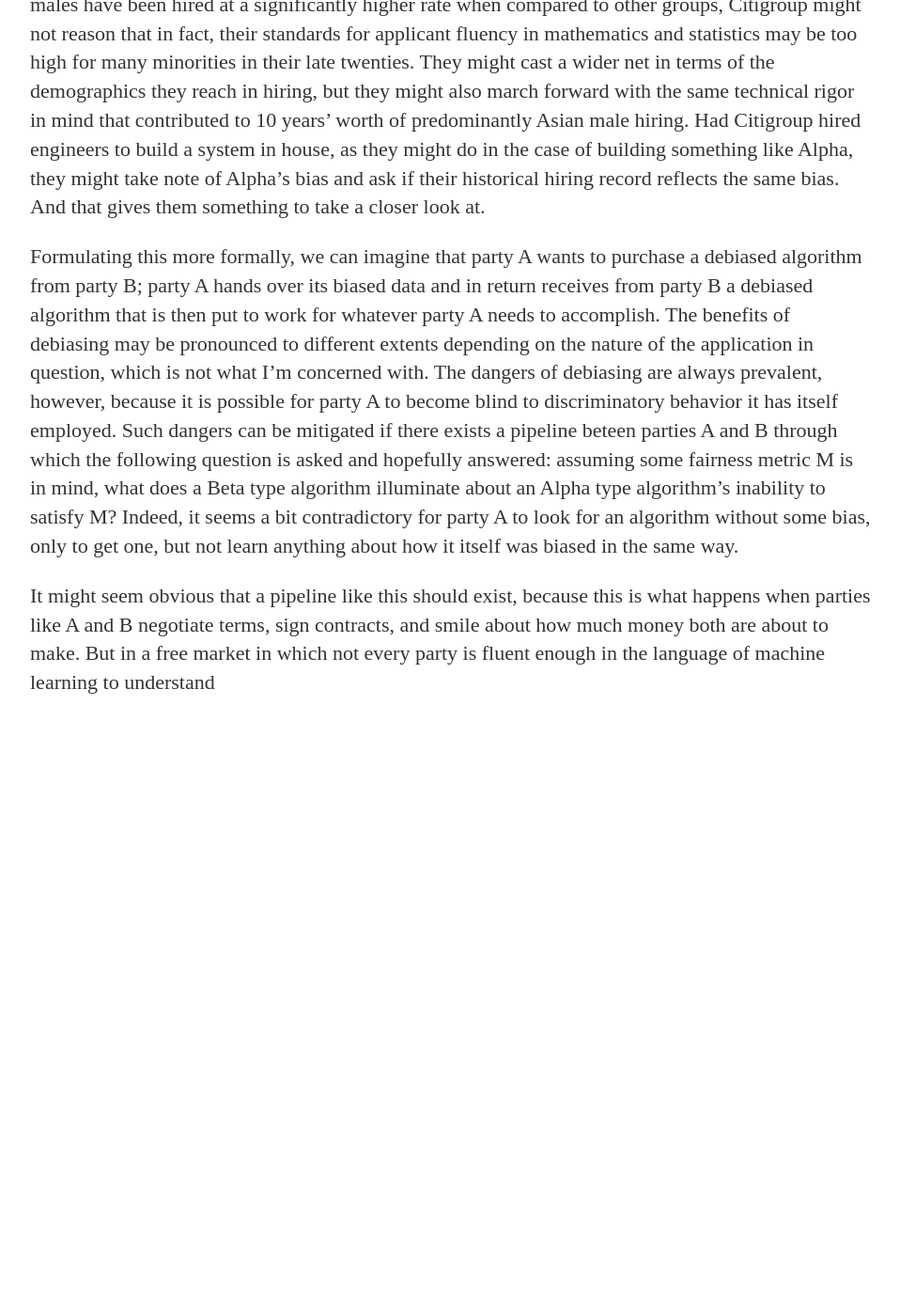
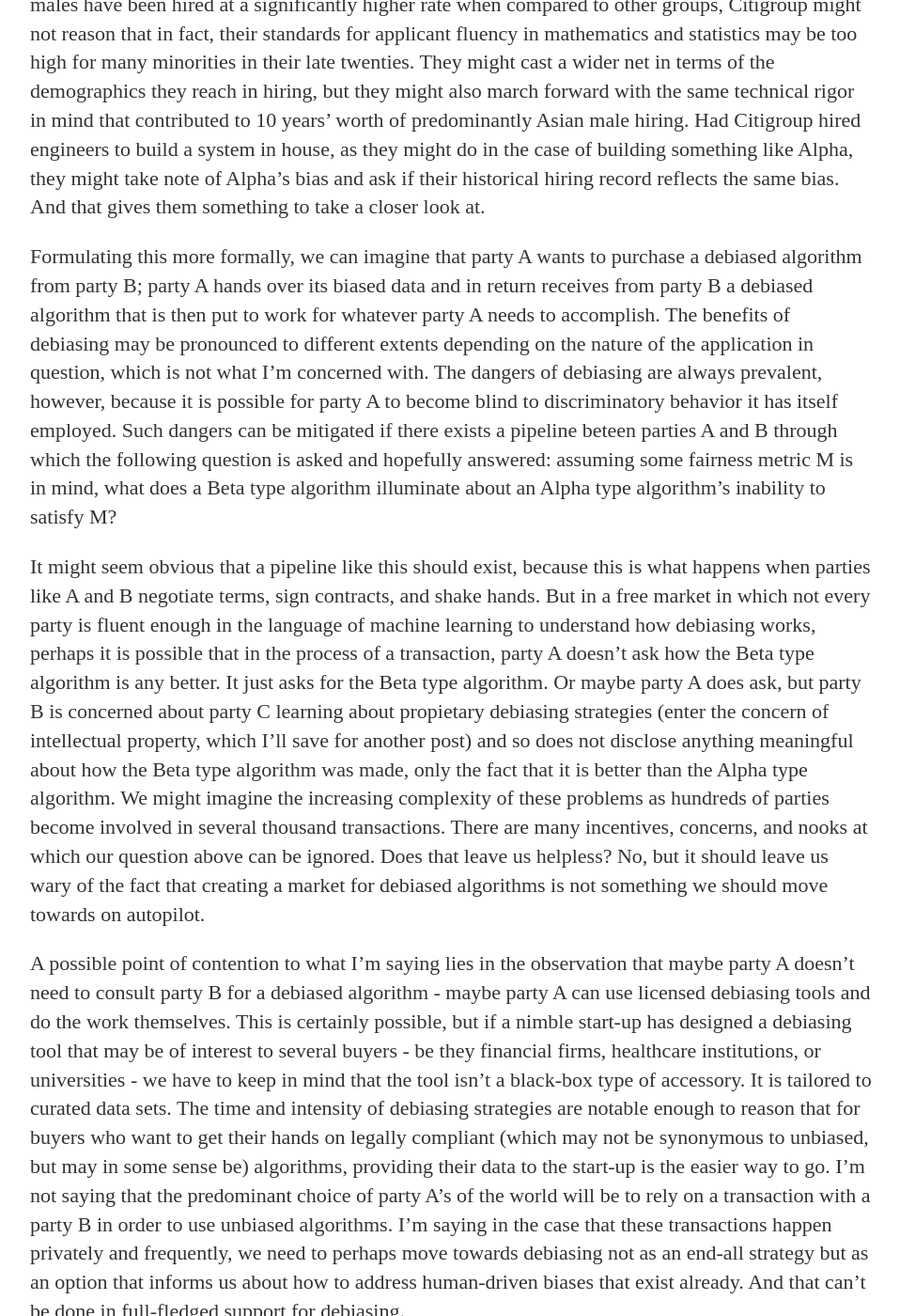
Before and after one commit to acontrac/acontrac.github.io, a Jekyll site: the page built from _posts/2020-07-21-An-Argument-Against-Debiasing-on-Autopilot-Mode.md, in a window 1280 px wide and 1400 px high, scrolled down 1317 px. Shown: the whole window at 94% size, without its empty margins (160-1118 px from the left). Built offline with Jekyll 4.4.1, drawn with Linux system fonts in a browser that asks for light colours; before the commit the page ends 2119 px from its top, so only the background shows below that; some of the changed text lies outside the part shown.

Commit message:
Update 2020-07-21-An-Argument-Against-Debiasing-on-Autopilot-Mode.md

```diff
--- a/_posts/2020-07-21-An-Argument-Against-Debiasing-on-Autopilot-Mode.md
+++ b/_posts/2020-07-21-An-Argument-Against-Debiasing-on-Autopilot-Mode.md
@@ -16,6 +16,8 @@ The thought is that if automated decision systems are trained on debiased data,
 
 What if Citigroup had shared the same dataset used to train Alpha with a start-up that then designed a new screening system - call it Beta - trained on the original dataset subjected to a host of debiasing procedures? Let's assume we have some notion of fairness in mind (which Beta satisfies more strongly than does Alpha). Unless the start-up informed Citigroup that for the last ten years, Asian males have been hired at a significantly higher rate when compared to other groups, Citigroup might not reason that in fact, their standards for applicant fluency in mathematics and statistics may be too high for many minorities in their late twenties. They might cast a wider net in terms of the demographics they reach in hiring, but they might also march forward with the same technical rigor in mind that contributed to 10 years' worth of predominantly Asian male hiring. Had Citigroup hired engineers to build a system in house, as they might do in the case of building something like Alpha, they might take note of Alpha's bias and ask if their historical hiring record reflects the same bias. And that gives them something to take a closer look at.
 
-Formulating this more formally, we can imagine that party A wants to purchase a debiased algorithm from party B; party A hands over its biased data and in return receives from party B a debiased algorithm that is then put to work for whatever party A needs to accomplish. The benefits of debiasing may be pronounced to different extents depending on the nature of the application in question, which is not what I'm concerned with. The dangers of debiasing are always prevalent, however, because it is possible for party A to become blind to discriminatory behavior it has itself employed. Such dangers can be mitigated if there exists a pipeline beteen parties A and B through which the following question is asked and hopefully answered: assuming some fairness metric M is in mind, what does a Beta type algorithm illuminate about an Alpha type algorithm's inability to satisfy M? Indeed, it seems a bit contradictory for party A to look for an algorithm without some bias, only to get one, but not learn anything about how it itself was biased in the same way.
+Formulating this more formally, we can imagine that party A wants to purchase a debiased algorithm from party B; party A hands over its biased data and in return receives from party B a debiased algorithm that is then put to work for whatever party A needs to accomplish. The benefits of debiasing may be pronounced to different extents depending on the nature of the application in question, which is not what I'm concerned with. The dangers of debiasing are always prevalent, however, because it is possible for party A to become blind to discriminatory behavior it has itself employed. Such dangers can be mitigated if there exists a pipeline beteen parties A and B through which the following question is asked and hopefully answered: assuming some fairness metric M is in mind, what does a Beta type algorithm illuminate about an Alpha type algorithm's inability to satisfy M?
 
-It might seem obvious that a pipeline like this should exist, because this is what happens when parties like A and B negotiate terms, sign contracts, and smile about how much money both are about to make. But in a free market in which not every party is fluent enough in the language of machine learning to understand
+It might seem obvious that a pipeline like this should exist, because this is what happens when parties like A and B negotiate terms, sign contracts, and shake hands. But in a free market in which not every party is fluent enough in the language of machine learning to understand how debiasing works, perhaps it is possible that in the process of a transaction, party A doesn't ask how the Beta type algorithm is any better. It just asks for the Beta type algorithm. Or maybe party A does ask, but party B is concerned about party C learning about propietary debiasing strategies (enter the concern of intellectual property, which I'll save for another post) and so does not disclose anything meaningful about how the Beta type algorithm was made, only the fact that it is better than the Alpha type algorithm. We might imagine the increasing complexity of these problems as hundreds of parties become involved in several thousand transactions. There are many incentives, concerns, and nooks at which our question above can be ignored. Does that leave us helpless? No, but it should leave us wary of the fact that creating a market for debiased algorithms is not something we should move towards on autopilot.
+
+A possible point of contention to what I'm saying lies in the observation that maybe party A doesn't need to consult party B for a debiased algorithm - maybe party A can use licensed debiasing tools and do the work themselves. This is certainly possible, but if a nimble start-up has designed a debiasing tool that may be of interest to several buyers - be they financial firms, healthcare institutions, or universities - we have to keep in mind that the tool isn't a black-box type of accessory. It is tailored to curated data sets. The time and intensity of debiasing strategies are notable enough to reason that for buyers who want to get their hands on legally compliant (which may not be synonymous to unbiased, but may in some sense be) algorithms, providing their data to the start-up is the easier way to go. I'm not saying that the predominant choice of party A's of the world will be to rely on a transaction with a party B in order to use unbiased algorithms. I'm saying in the case that these transactions happen privately and frequently, we need to perhaps move towards debiasing not as an end-all strategy but as an option that informs us about how to address human-driven biases that exist already. And that can't be done in full-fledged support for debiasing.
```
